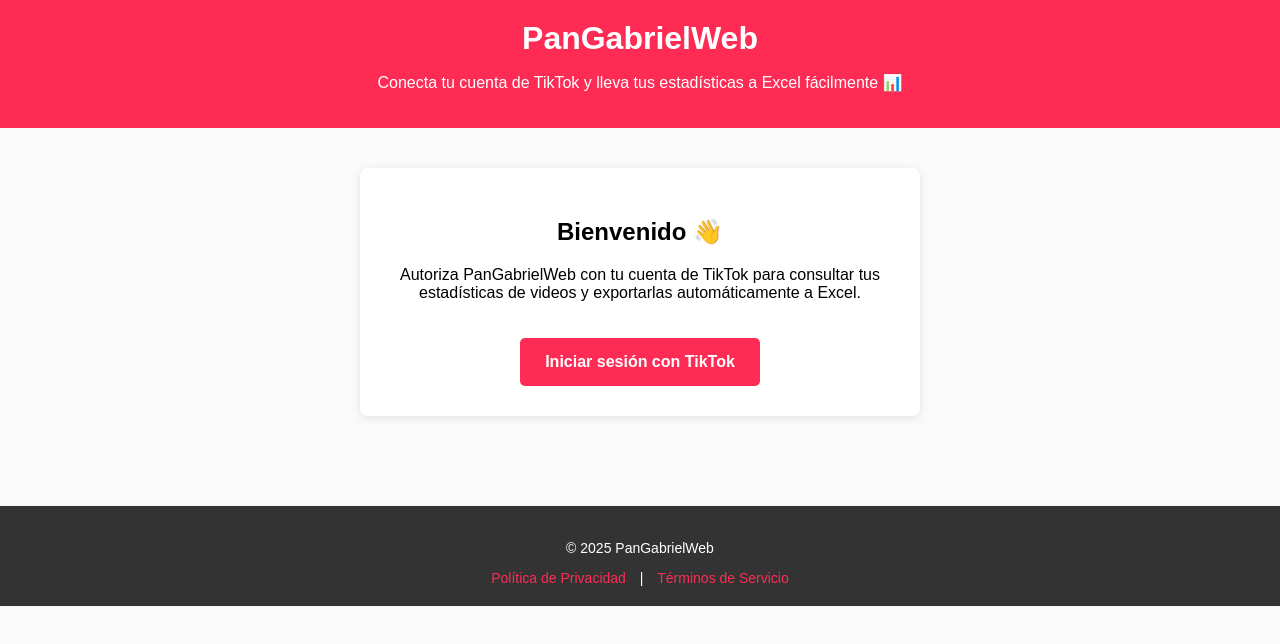
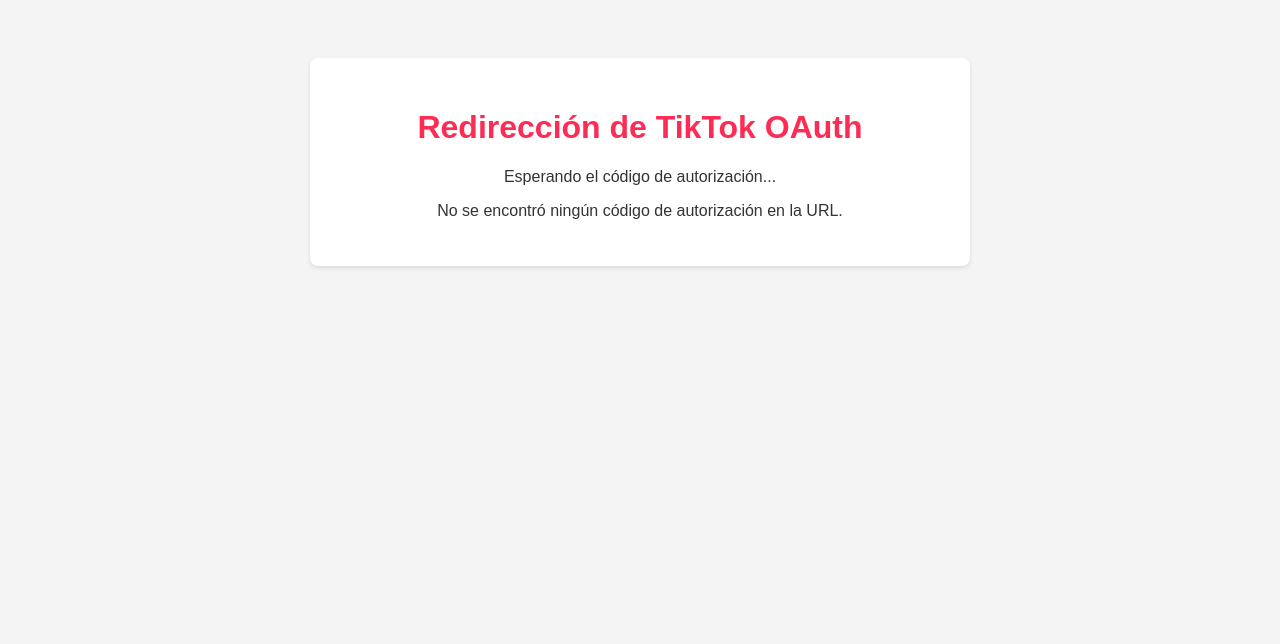
Before and after one commit to Marlon-ELLA/Tiktok-oauth-redirect, a plain HTML site: page index.html in a window 1280 px wide. Drawn offline with Linux system fonts and the light colour scheme.

Commit message:
Update index.html

```diff
--- a/index.html
+++ b/index.html
@@ -3,53 +3,46 @@
 <head>
     <meta charset="UTF-8">
     <meta name="viewport" content="width=device-width, initial-scale=1.0">
-  <title>PanGabrielWeb - Conecta tu TikTok</title>
+    <title>TikTok OAuth Redirect</title>
     <style>
-    body { font-family: Arial, sans-serif; background: #fafafa; margin: 0; padding: 0; text-align: center; }
-    header { background: #fe2c55; color: #fff; padding: 20px; }
-    header h1 { margin: 0; }
-    main { padding: 40px 20px; }
-    .card { background: white; padding: 30px; border-radius: 8px; max-width: 500px; margin: auto; box-shadow: 0 2px 8px rgba(0,0,0,0.1);}
-    .btn { display:inline-block; margin-top: 20px; padding:15px 25px; background:#fe2c55; color:#fff; border-radius:5px; font-weight:bold; text-decoration:none; transition: background 0.3s; }
-    .btn:hover { background:#d82046; }
-    footer { margin-top: 50px; padding:20px; background:#333; color:white; font-size:14px; }
-    footer a { color: #fe2c55; margin: 0 10px; text-decoration: none; }
+        body { font-family: sans-serif; text-align: center; padding: 50px; background-color: #f4f4f4; color: #333; }
+        .container { background-color: #fff; padding: 30px; border-radius: 8px; box-shadow: 0 2px 4px rgba(0,0,0,0.1); max-width: 600px; margin: 0 auto; }
+        h1 { color: #fe2c55; }
+        code { background-color: #eee; padding: 5px 10px; border-radius: 4px; display: inline-block; margin-top: 10px; }
+        .error { color: red; font-weight: bold; }
     </style>
 </head>
 <body>
-  <header>
-    <h1>PanGabrielWeb</h1>
-    <p>Conecta tu cuenta de TikTok y lleva tus estadísticas a Excel fácilmente 📊</p>
-  </header>
-
-  <main>
-    <div class="card">
-      <h2>Bienvenido 👋</h2>
-      <p>Autoriza PanGabrielWeb con tu cuenta de TikTok para consultar tus estadísticas de videos y exportarlas automáticamente a Excel.</p>
-
-      <!-- Botón de login con TikTok -->
-      <a id="loginButton" href="#" class="btn">Iniciar sesión con TikTok</a>
+    <div class="container">
+        <h1>Redirección de TikTok OAuth</h1>
+        <p>Esperando el código de autorización...</p>
+        <div id="result"></div>
     </div>
-  </main>
-
-  <footer>
-    <p>&copy; 2025 PanGabrielWeb</p>
-    <a href="privacy.html">Política de Privacidad</a> |
-    <a href="terms.html">Términos de Servicio</a>
-  </footer>
 
     <script>
-    // Parámetros de tu aplicación
-    const clientKey = "sbawsacv6ykpawiejc";
-    const redirectUri = encodeURIComponent("https://marlon-ella.github.io/Tiktok-oauth-redirect");
-    const scope = "user.info.stats,video.list";
-    const state = "xyz123seg";
+        document.addEventListener('DOMContentLoaded', () => {
+            const urlParams = new URLSearchParams(window.location.search);
+            const code = urlParams.get('code');
+            const error = urlParams.get('error');
+            const resultDiv = document.getElementById('result');
 
-    // URL de autorización
-    const authUrl = `https://www.tiktok.com/v2/auth/authorize/?client_key=${clientKey}&redirect_uri=${redirectUri}&response_type=code&scope=${scope}&state=${state}`;
-
-    // Asignar al botón directamente
-    document.getElementById("loginButton").setAttribute("href", authUrl);
+            if (code) {
+                resultDiv.innerHTML = `
+                    <p>¡Código de autorización recibido!</p>
+                    <p>Copia este código y úsalo para obtener tu Access Token:</p>
+                    <code>${code}</code>
+                    <p>Este código es válido por un corto tiempo.</p>
+                `;
+            } else if (error) {
+                resultDiv.innerHTML = `
+                    <p class="error">Error al obtener el código de autorización:</p>
+                    <code>${error}</code>
+                    <p>Descripción: ${urlParams.get('error_description') || 'No disponible'}</p>
+                `;
+            } else {
+                resultDiv.innerHTML = `<p>No se encontró ningún código de autorización en la URL.</p>`;
+            }
+        });
     </script>
 </body>
 </html>
```
Lines whose indentation alone changed are shown as unchanged.
